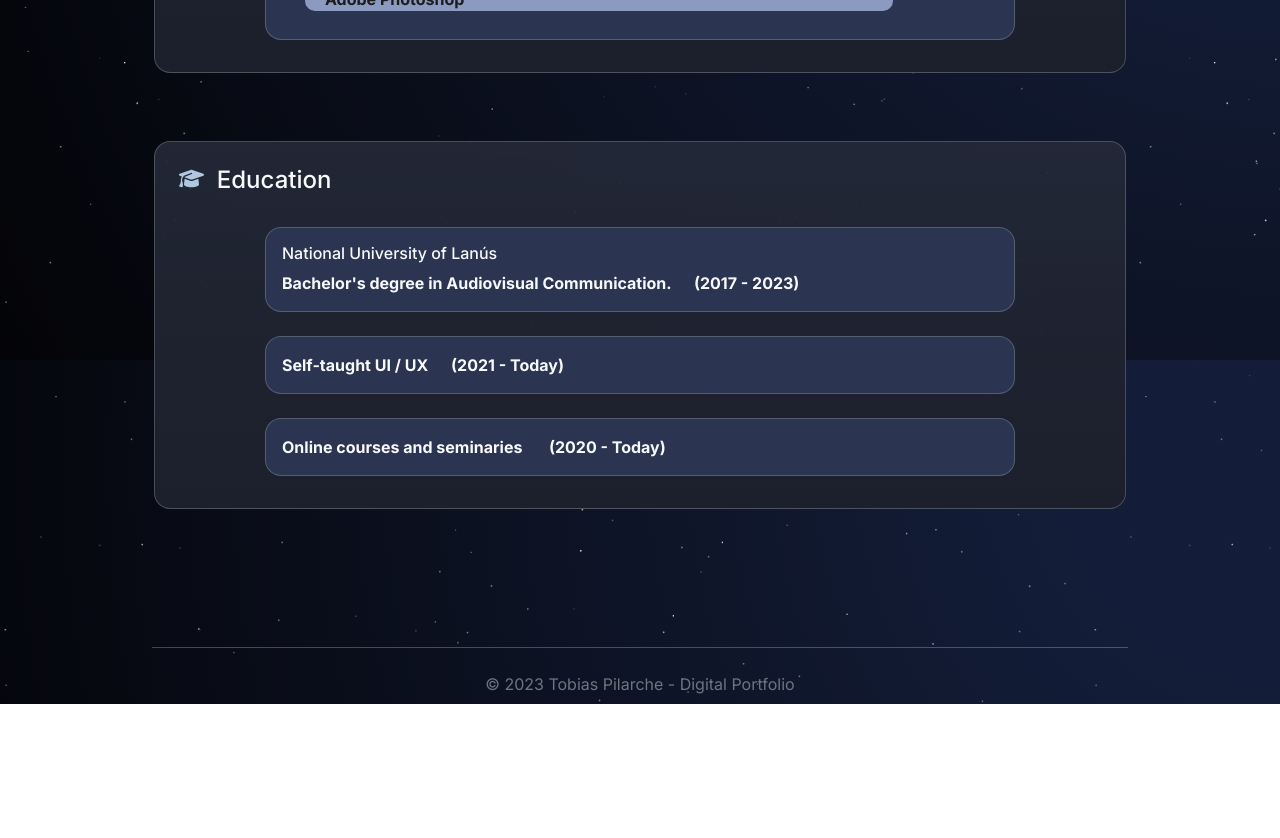
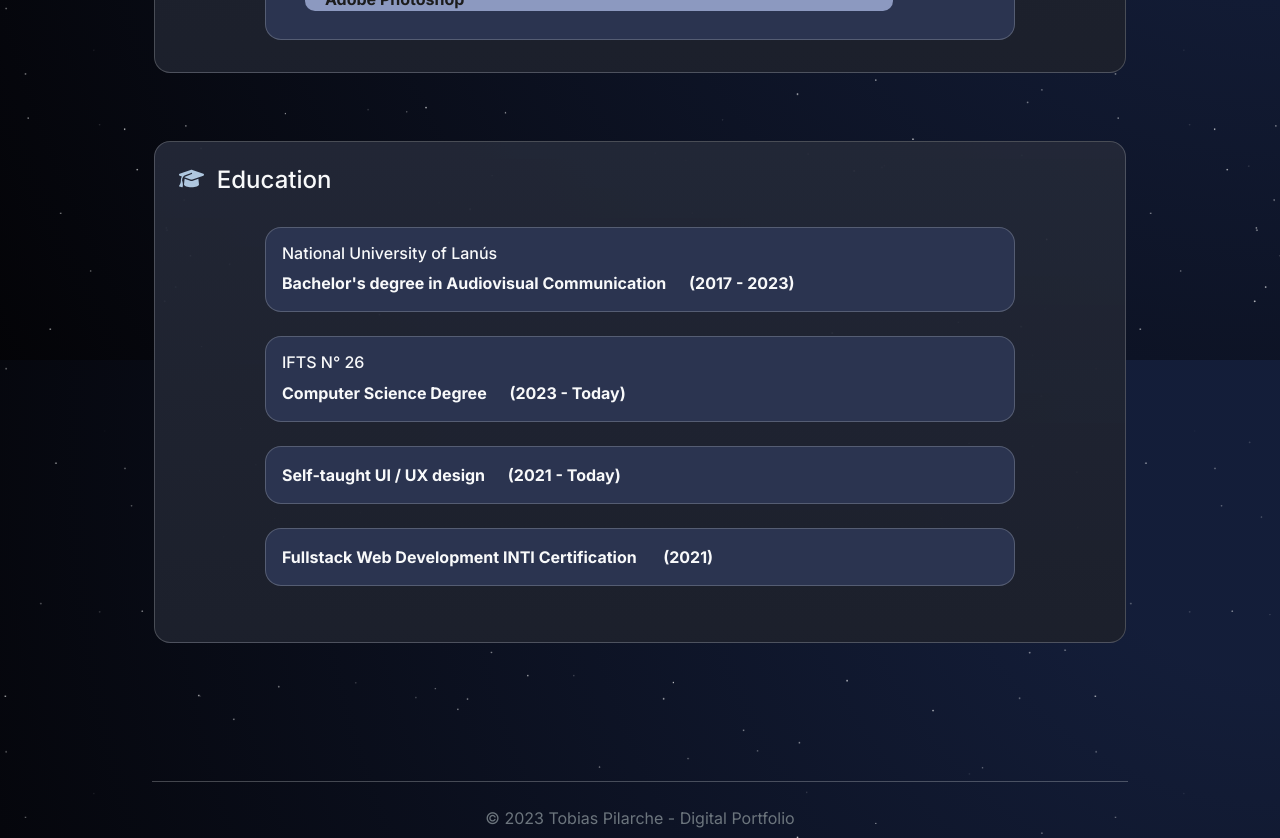
Before and after one commit to tobsailbot/portfolio-projects, a Next.js app: page / in a window 1280 px wide. Shown: the part 2840-3678 px from the top of the page. Before the commit the page ends 3544 px from the top, so only its background shows below. Built offline with nearby package versions, Linux system fonts and the light colour scheme.

Commit message:
education locales

```diff
--- a/src/app/locales/en.json
+++ b/src/app/locales/en.json
@@ -28,5 +28,21 @@
         "url": "http://fulbolista.vercel.app/"
       }
     ],
-    "button_text":"View Project"
+    "button_text":"View Project",
+    "education":[
+      {
+        "title":"National University of Lanús",
+        "description":"Bachelor&apos;s degree in Audiovisual Communication &nbsp;&nbsp;&nbsp;&nbsp; (2017 - 2023)"
+      },
+      {
+        "title":"IFTS N° 26",
+        "description":"Computer Science Degree &nbsp;&nbsp;&nbsp;&nbsp; (2023 - Today)"
+      },
+      {
+        "description":"Self-taught UI / UX design &nbsp;&nbsp;&nbsp;&nbsp; (2021 - Today)"
+      },
+      {
+        "description":"Fullstack Web Development INTI Certification &nbsp;&nbsp;&nbsp;&nbsp;&nbsp; (2021)"
+      }
+    ]
 }
--- a/src/app/locales/es.json
+++ b/src/app/locales/es.json
@@ -28,6 +28,22 @@
         "url": "http://fulbolista.vercel.app/"
       }
     ],
-    "button_text":"Ver Proyecto"
+    "button_text":"Ver Proyecto",
+    "education":[
+      {
+        "title":"Universidad Nacional de Lanús",
+        "description":"Licenciatura en Audiovisión &nbsp;&nbsp;&nbsp;&nbsp; (2017 - 2023)"
+      },
+      {
+        "title":"IFTS N° 26",
+        "description":"Tecnicatura en Desarrollo de Software &nbsp;&nbsp;&nbsp;&nbsp; (2023 - Today)"
+      },
+      {
+        "description":"Autodidacta en Diseño UX/UI &nbsp;&nbsp;&nbsp;&nbsp; (2021 - Today)"
+      },
+      {
+        "description":"Certificación en Desarrollo Web Fullstack INTI &nbsp;&nbsp;&nbsp;&nbsp;&nbsp; (2021)"
+      }
+    ]
 
 }
--- a/src/app/page.tsx
+++ b/src/app/page.tsx
@@ -54,9 +54,9 @@ export default function Home() {
   useEffect(() => {
 
     const obtenerIdioma = () => {
-      const idiomaNavegador:string = window.navigator.language;
+      const idiomaNavegador: string = window.navigator.language;
       console.log(idiomaNavegador);
-      if (idiomaNavegador.substring(0, 2) == 'es'){
+      if (idiomaNavegador.substring(0, 2) == 'es') {
         setIdioma(espTranslations);
       }
     };
@@ -138,7 +138,7 @@ export default function Home() {
               &nbsp; &nbsp; &nbsp;
               <button title='Email' className='btn p-1 btn-dark' onClick={handleClick}><FontAwesomeIcon style={iconSize} icon={faEnvelope} /></button>
               &nbsp; &nbsp; &nbsp;
-              <a title='Curriculum' style={{width:'35px', height:'39px'}} className='d-inline px-1 btn about btn-dark fs-5' href="/files/CV-Tobias-Pilarche.pdf" download >CV</a>
+              <a title='Curriculum' style={{ width: '35px', height: '39px' }} className='d-inline px-1 btn about btn-dark fs-5' href="/files/CV-Tobias-Pilarche.pdf" download >CV</a>
             </div>
             <div className='text-center mt-3 mb-3'>
               <i className='about' id="selectme" ref={selectMeRef}>tpilarche@gmail.com</i>
@@ -283,39 +283,35 @@ export default function Home() {
         </div>
         <br />
         <br />
-        <div className="card-content container-sm rounded-4 mt-3">
+        <div className="card-content container-sm rounded-4 mt-3 mb-5">
           <div className="rounded-card container-sm p-2 rounded-4">
             <div className="mx-3">
               <h4 className='mt-3'><FontAwesomeIcon className='align-top py-0' style={iconSize} icon={faGraduationCap} />
                 &nbsp; {idioma.titles[5]}
               </h4>
               <br />
+              {
+                idioma.education.map((item: any, index: any) => (
+                  <React.Fragment key={index}>
                     <div className="div-card p-3 rounded-4 ">
-                <h6>
-                  National University of Lanús
-                </h6>
-                <b>
-                  Bachelor&apos;s degree in Audiovisual Communication. &nbsp;&nbsp;&nbsp;&nbsp; (2017 - 2023)
-                </b>
+                      {
+                        item.title ? (
+                          <React.Fragment>
+                            <h6 dangerouslySetInnerHTML={{ __html: item.title }}></h6>
+                            <b dangerouslySetInnerHTML={{ __html: item.description }}></b>
+                          </React.Fragment>
+                        ):
+                          <b dangerouslySetInnerHTML={{ __html: item.description }}></b>
+                      }
                     </div>
                     <br />
-              <div className="div-card p-3 rounded-4 ">
-                <b>
-                  Self-taught UI / UX  &nbsp;&nbsp;&nbsp;&nbsp; (2021 - Today)
-                </b>
-              </div>
-              <br />
-              <div className="div-card p-3 rounded-4 ">
-                <b>
-                  Online courses and seminaries &nbsp;&nbsp;&nbsp;&nbsp;&nbsp; (2020 - Today)
-                </b>
-              </div>
+                  </React.Fragment>
+                ))
+              }
               <br />
             </div>
           </div>
         </div>
-        <br />
-        <br />
         <br />
         <br />
         <br />
```
Lines whose indentation alone changed are shown as unchanged.
